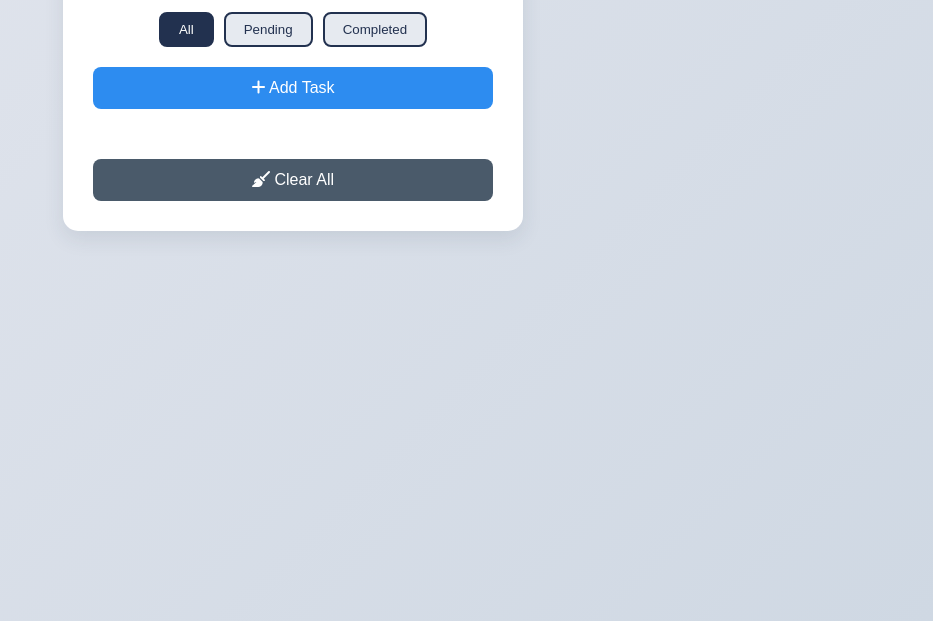
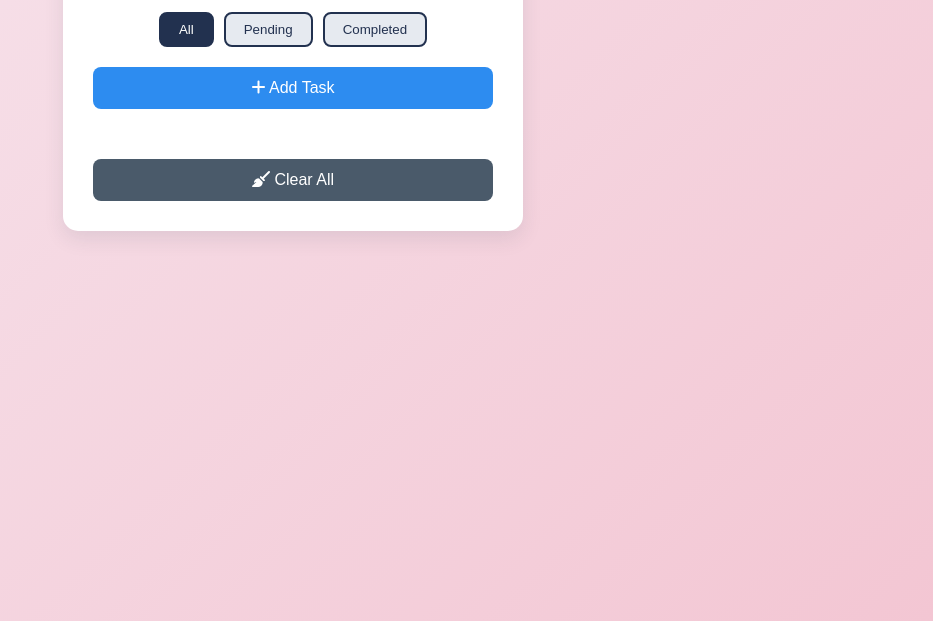
Before and after one commit to SangamKavya/todo-list-project, a plain HTML site: page index.html in a window 1280 px wide. Shown: the part 179-800 px from the top of the page, without its empty margins (347-1280 px from the left). Drawn offline with Linux system fonts and the light colour scheme.

Commit message:
Auto deploy To-Do List via GitHub Actions

```diff
--- a/style.css
+++ b/style.css
@@ -1,7 +1,7 @@
 /* General Styling */
 body {
   font-family: 'Segoe UI', Tahoma, Geneva, Verdana, sans-serif;
-  background: linear-gradient(135deg, #e3e6ee, #cfd8e3); /* Professional blue-gray gradient */
+  background: linear-gradient(135deg, #f7e6ee, #f3c6d3); /* Professional pink gradient */
   margin: 0;
   padding: 0;
   display: flex;
```
